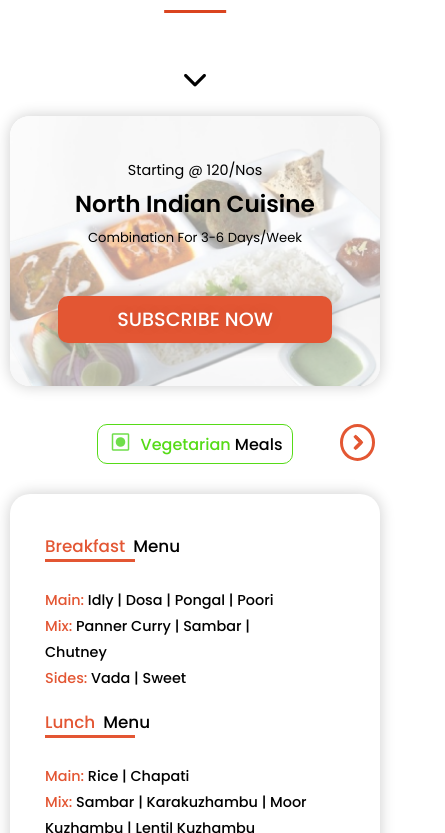
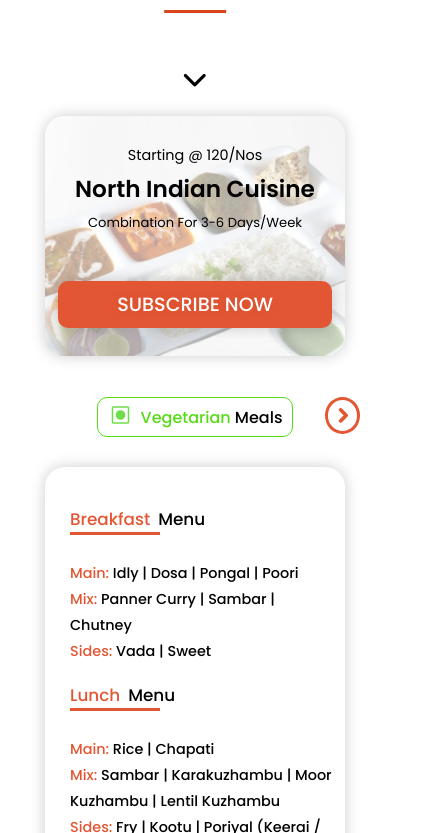
Before and after one commit to akileshas/Indus_Kitchen, a React (Vite) app: page / in a window 390 px wide. Shown: the part 3411-4244 px from the top of the page, 445 px wide, since content can reach past the window. Built offline with nearby package versions, Linux system fonts and the light colour scheme; a web font is replaced by a local one.

Commit message:
Completed the menu component with responsiveness!

```diff
--- a/Frontend/Components/menu/mobile-meu.css
+++ b/Frontend/Components/menu/mobile-meu.css
@@ -355,14 +355,72 @@
     }
 }
 
-@media screen and (max-width: 500px) {
+@media screen and (max-width: 499px) {
+    .mobile-menu-container .mobile-menu-outer-flex-container .mobile-menu-outer-carousel .mobile-menu-outer-carousel-wrapper .mobile-menu-card-container .menu-title-card .menu-title-card-container {
+        width: 300px;
+        height: 240px;
+    }
 
+    .mobile-menu-container .mobile-menu-outer-flex-container .mobile-menu-outer-carousel .mobile-menu-outer-carousel-wrapper .mobile-menu-card-container .menu-items-card .menu-item-card-carousel .micc-wrapper .menu-item-card {
+        width: 300px;
+    }
 
+    .mobile-menu-container .mobile-menu-outer-flex-container .mobile-menu-outer-carousel {
+        width: 350px;
+    }
 
+    .mobile-menu-container .mobile-menu-outer-flex-container .mobile-menu-outer-carousel .mobile-menu-outer-carousel-wrapper {
+        gap: 40px;
+    }
 
+    .mobile-menu-container .mobile-menu-outer-flex-container .mobile-menu-outer-carousel .mobile-menu-outer-carousel-wrapper .mobile-menu-card-container {
+        width: 350px;
+    }
+
+    .mobile-menu-container .mobile-menu-outer-flex-container .mobile-menu-outer-carousel .mobile-menu-outer-carousel-wrapper .mobile-menu-card-container .menu-items-card {
+        width: 350px;
+    }
+
+    .mobile-menu-container .mobile-menu-outer-flex-container .mobile-menu-outer-carousel .mobile-menu-outer-carousel-wrapper .mobile-menu-card-container .menu-items-card .menu-item-card-carousel {
+        width: 330px;
+    }
+
+    .mobile-menu-container .mobile-menu-outer-flex-container .mobile-menu-outer-carousel .mobile-menu-outer-carousel-wrapper .mobile-menu-card-container .menu-items-card .menu-item-card-carousel .micc-wrapper {
+        gap: 100px;
+    }
+
+    .mobile-menu-container .mobile-menu-outer-flex-container .moc-prev-button {
+        position: absolute;
+        top: -65px;
+        left: 46.5%;
+        z-index: 1;
+        font-size: 25px;
+    }
+
+    .mobile-menu-container .mobile-menu-outer-flex-container .moc-next-button {
+        position: absolute;
+        top: -35px;
+        right: 46.5%;
+        z-index: 1;
+        font-size: 25px;
+    }
+
+    .mobile-menu-container .mobile-menu-outer-flex-container .mobile-menu-outer-carousel .mobile-menu-outer-carousel-wrapper .mobile-menu-card-container .menu-items-card .carousel-button.prev {
+        top: 5px;
+        left: 10px;
+    }
+
+    .mobile-menu-container .mobile-menu-outer-flex-container .mobile-menu-outer-carousel .mobile-menu-outer-carousel-wrapper .mobile-menu-card-container .menu-items-card .carousel-button.next {
+        top: 5px;
+        right: 10px;
+    }
+
+    .mobile-menu-container .mobile-menu-outer-flex-container .mobile-menu-outer-carousel .mobile-menu-outer-carousel-wrapper .mobile-menu-card-container .menu-items-card .menu-item-card-carousel .micc-wrapper .menu-item-card .mic-items-list .mic-il-com {
+        width: 250px;
+    }
 }
 
-@media screen and (min-width: 350px) and (max-width: 600px) {
+@media screen and (min-width: 500px) and (max-width: 600px) {
     .mobile-menu-container .mobile-menu-outer-flex-container .mobile-menu-outer-carousel .mobile-menu-outer-carousel-wrapper .mobile-menu-card-container .menu-items-card .carousel-button.prev {
         top: 2px;
         left: 65px;
@@ -378,7 +436,6 @@
     .mobile-menu-container .mobile-menu-title {
         font-size: 2.5rem;
     }
-
 }
 
 @media screen and (max-width: 450px) {
```
